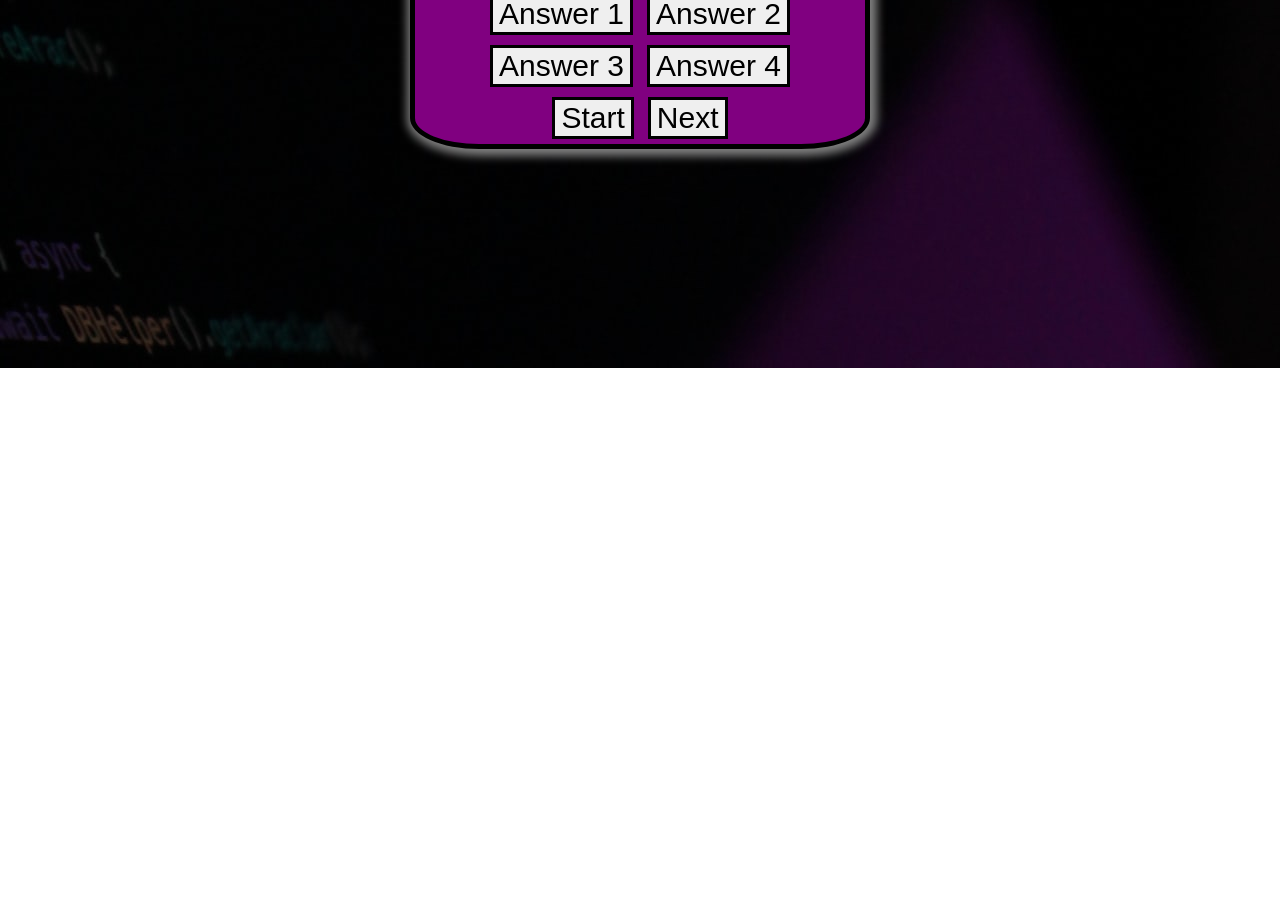
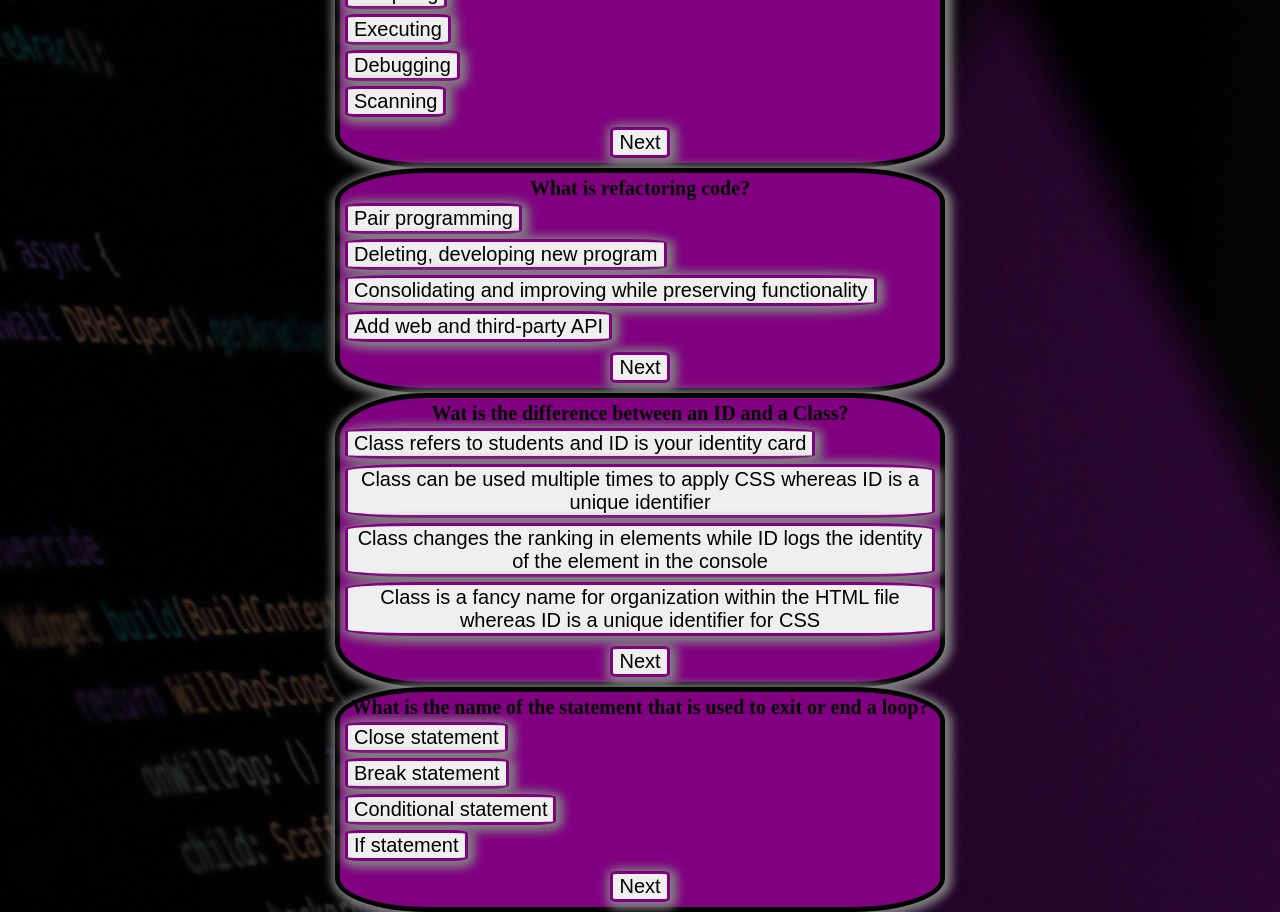
Before and after one commit to fabien1313/codequiz, a plain HTML site: page index.html in a window 1280 px wide. Shown: the part 432-1344 px from the top of the page. Before the commit the page ends 800 px from the top, so only its background shows below. Drawn offline with Linux system fonts and the light colour scheme.

Commit message:
questions set up

```diff
--- a/assets/style.css
+++ b/assets/style.css
@@ -13,22 +13,25 @@ body {
     text-align: center;
     align-items: center;
     margin: 0 auto;
-    width: 450px;
+    width: 600px;
     height: auto;
     position: relative;
     top:325px;
     border: 5px solid ;
     box-shadow: 2px 2px 10px 5px gray;
     border-radius: 15%;
+
 }
 
 h1, button {
     margin:5px;
-    font-size: 30px;
+    font-size: 20px;
 }
 
 button {
-    border: 3px solid black;
+    border: 3px solid purple;
+    box-shadow: 2px 2px 10px 5px gray;
+    border-radius: 12%;
 }
 
 button:hover {
@@ -41,3 +44,7 @@ button:hover {
     color: purple;
     font-weight: bold;
 }
+
+.questions {
+    display: block;
+}
--- a/index.html
+++ b/index.html
@@ -19,25 +19,101 @@
         </div>
     </section>
 
+    <!-- question 1 -->
+
     <section id="container">
         <div>
             <div>
-                <h1>Question</h1>
+                <h1>___ is the process of finding errors.</h1>
             </div>
         </div>
         <div>
-            <button>Answer 1</button>
-            <button>Answer 2</button>
+            <button class="questions">compiling</button>
+            <button class="questions">Executing</button>
         </div>
         <div>
-            <button>Answer 3</button>
-            <button>Answer 4</button>
+            <button class="questions">Debugging</button>
+            <button class="questions">Scanning</button>
         </div>
         <div>
-            <button>Start</button>
             <button>Next</button>
         </div>
     </section>
+
+    <!-- question 1 -->
+
+    <!-- question 2 -->
+
+    <section id="container">
+        <div>
+            <div>
+                <h1>What is refactoring code?</h1>
+            </div>
+        </div>
+        <div>
+            <button class="questions">Pair programming</button>
+            <button class="questions">Deleting, developing new program</button>
+        </div>
+        <div>
+            <button class="questions">Consolidating and improving while preserving functionality</button>
+            <button class="questions">Add web and third-party API</button>
+        </div>
+        <div>
+            <button>Next</button>
+        </div>
+    </section>
+
+     <!-- question 2 -->
+
+     <!-- question 3 -->
+
+     <section id="container">
+        <div>
+            <div>
+                <h1>Wat is the difference between an ID and a Class?</h1>
+            </div>
+        </div>
+        <div>
+            <button class="questions">Class refers to students and ID is your identity card</button>
+            <button class="questions">Class can be used multiple times to apply CSS whereas ID is a unique identifier</button>
+        </div>
+        <div>
+            <button class="questions">Class changes the ranking in elements while ID logs the identity of the element in the console</button>
+            <button class="questions">Class is a fancy name for organization within the HTML file whereas ID is a unique identifier for CSS</button>
+        </div>
+        <div>
+            <button>Next</button>
+        </div>
+    </section>
+
+    <!-- question 3 -->
+
+    <!-- question 4 -->
+
+    <section id="container">
+        <div>
+            <div>
+                <h1>What is the name of the statement that is used to exit or end a loop?</h1>
+            </div>
+        </div>
+        <div>
+            <button class="questions">Close statement</button>
+            <button class="questions">Break statement</button>
+        </div>
+        <div>
+            <button class="questions">Conditional statement</button>
+            <button class="questions">If statement</button>
+        </div>
+        <div>
+            <button>Next</button>
+        </div>
+    </section>
+
+    <!-- question 4 -->
+
+
+
+
 
 
 
```
